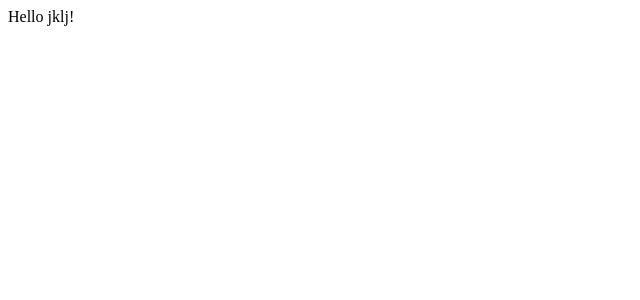
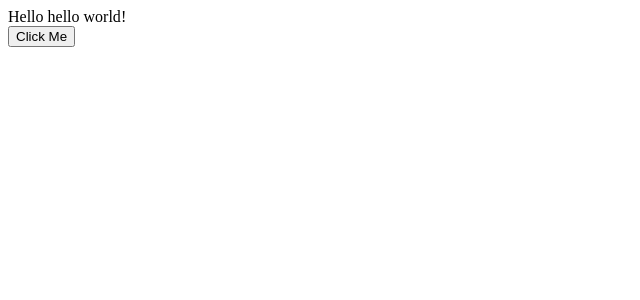
Before and after one commit to chrisco512/athip, a Next.js app: page / in a window 1280 px wide. Shown: the top 300 px of the page, without its empty margins (0-640 px from the left). Built offline with nearby package versions, Linux system fonts and the light colour scheme.

Commit message:
creating parseChat functionality

```diff
--- a/common/fetchTitles.js
+++ b/common/fetchTitles.js
@@ -10,7 +10,8 @@ export default async function fetchTitles(urls) {
       .set('Accept', 'application/json');
   } catch (err) {
     console.log('Error: ', err);
+    return [];
   }
 
-  return response;
+  return response.body;
 }
--- /dev/null
+++ b/common/parseChat.js
@@ -0,0 +1,29 @@
+// @flow
+import parseMentions from './parseMentions';
+import parseEmoticons from './parseEmoticons';
+import parseLinks from './parseLinks';
+import fetchTitles from './fetchTitles';
+
+async function parseChat(chat: string) {
+  const mentions = parseMentions(chat);
+  const emoticons = parseEmoticons(chat);
+  const links = parseLinks(chat);
+
+  let linkTitles = [];
+
+  try {
+    if(links.length) {
+      linkTitles = await fetchTitles(links);
+    }
+  } catch (err) {
+    console.log('Error parsing & fetching link titles', err);
+  }
+
+  return {
+    mentions,
+    emoticons,
+    links: linkTitles
+  }
+}
+
+export default parseChat;
--- a/pages/index.js
+++ b/pages/index.js
@@ -1,9 +1,30 @@
 // @flow
 import React, { Component } from 'react';
+import parseChat from '../common/parseChat';
 
-let name = 'jklj';
+let chat = 'what if @chris bought some (taco)?';
 let Test = ({name} : { name: string }) => (<div>Hello {name}!</div>);
 
-export default () => (
-  <Test name={name} />
-);
+class Chat extends Component {
+  constructor(props) {
+    super(props);
+    this.state = { chat: 'hello world' };
+  }
+
+  async handleClick() {
+    const parsedChat = await parseChat(chat);
+    const chatString = JSON.stringify(parsedChat);
+    this.setState({ chat : 'chatyoString' });
+  }
+
+  render() {
+    return (
+      <div>
+        <Test name={this.state.chat} />
+        <button onClick={() => this.handleClick()}>Click Me</button>
+      </div>
+    );
+  }
+}
+
+export default Chat;
```
Also changed, not shown: 2 other files (tests, documents, lock files or other folders).
